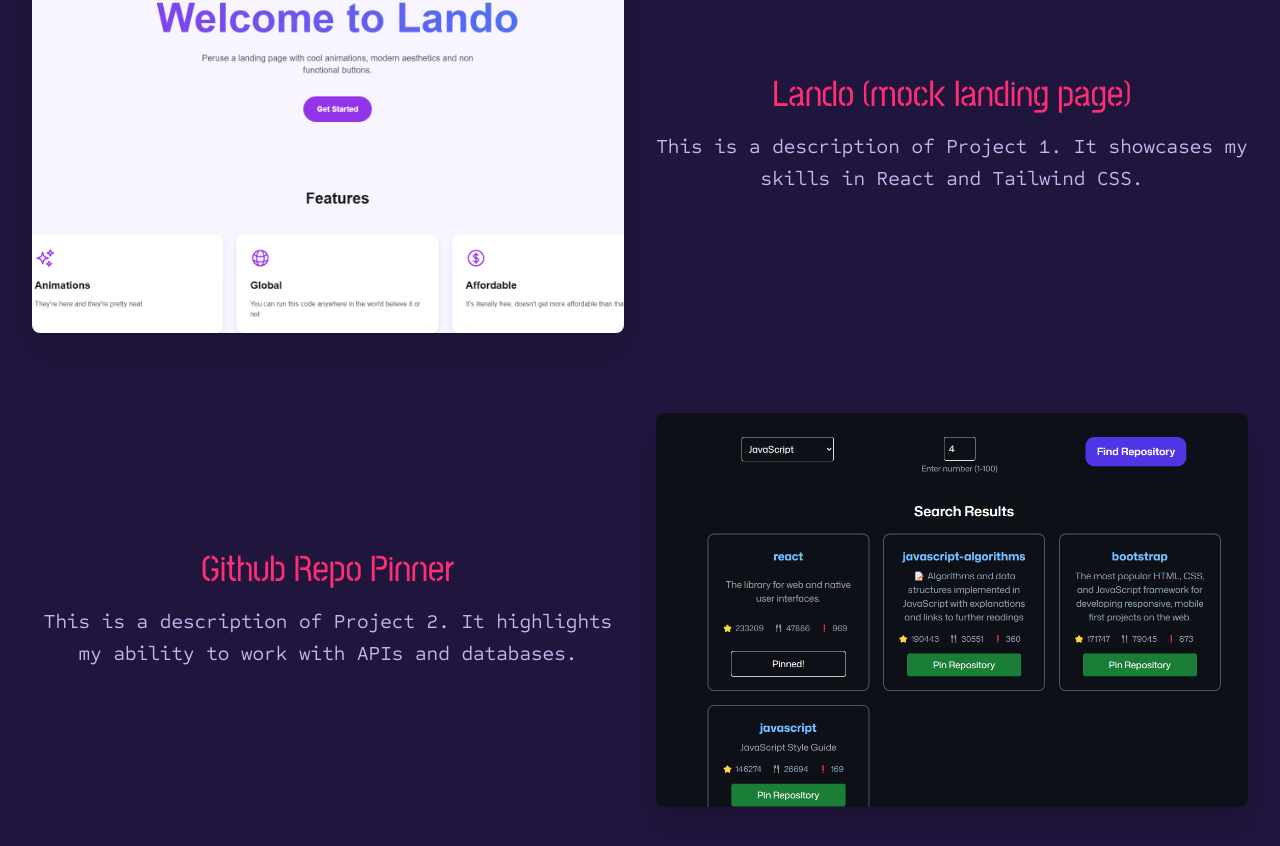
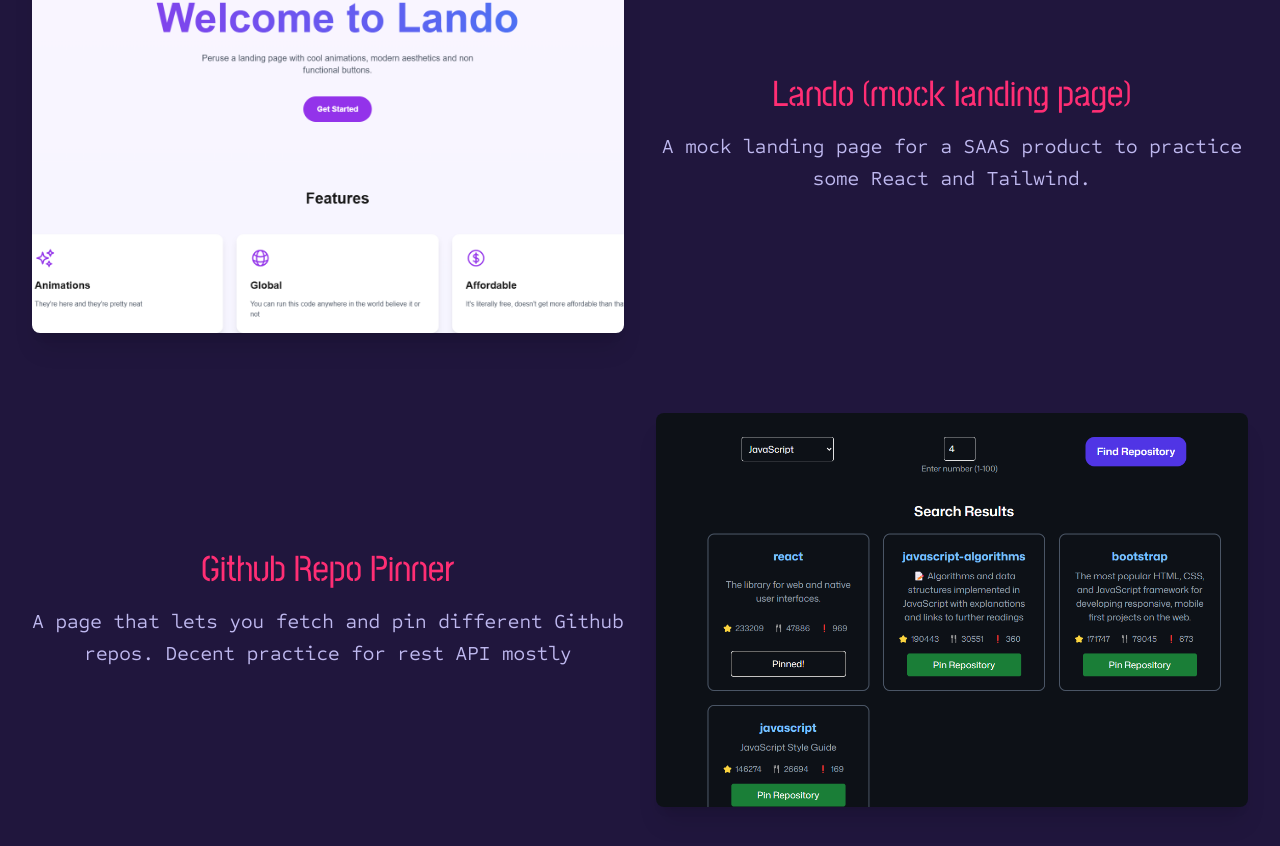
Before and after one commit to NikitaShadrin/nicknack, a Next.js app: page /projects in a window 1280 px wide. Shown: the part 294-1140 px from the top of the page. Built offline with nearby package versions, Linux system fonts and the light colour scheme.

Commit message:
updated projects descriptions

```diff
--- a/src/app/projects/projects.ts
+++ b/src/app/projects/projects.ts
@@ -14,7 +14,7 @@ export const projects: Project[] = [
     image: "/images/lando_preview.png",
     repo: "https://github.com/NikitaShadrin/lando-project",
     demo: "",
-    description: "This is a description of Project 1. It showcases my skills in React and Tailwind CSS.",
+    description: "A mock landing page for a SAAS product to practice some React and Tailwind.",
   },
   {
     id: 2,
@@ -22,6 +22,6 @@ export const projects: Project[] = [
     image: "/images/gitrepofind_preview.png",
     repo: "https://github.com/NikitaShadrin/github_repo_pinner",
     demo: "https://nikitashadrin.github.io/github_repo_pinner",
-    description: "This is a description of Project 2. It highlights my ability to work with APIs and databases.",
+    description: "A page that lets you fetch and pin different Github repos. Decent practice for rest API mostly",
   },
 ];
```
